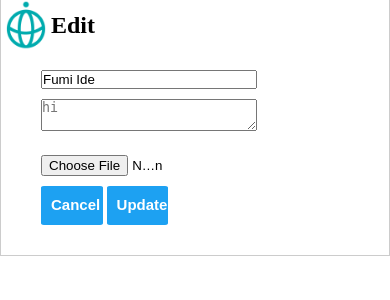
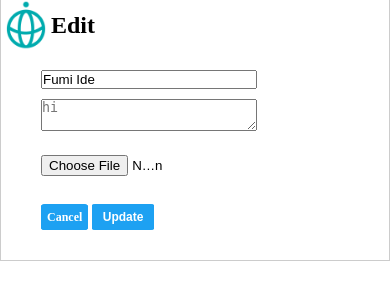
Before and after one commit to samsaddam/demo, a Django app: page /edit/11/ in a window 390 px wide. Shown: the top 300 px of the page. Run offline with Django 3.2, Linux system fonts and the light colour scheme; data comes from the database, SQL or seed files in the repository; both versions use the stored data as it was after the commit.

Commit message:
added changes

```diff
--- a/static/css/style.css
+++ b/static/css/style.css
@@ -44,6 +44,7 @@ body {
   border: 1px solid rgb(29, 161, 242);
   cursor: pointer;
   padding-bottom: 11px;
+  text-decoration: none;
 }
 
 #uploadfile {
@@ -114,3 +115,52 @@ body {
 .Image {
   height: 350px;
 }
+#fumi1 {
+  width: 20%;
+  background-color: rgb(29, 161, 242);
+  color: white;
+  font-size: 17px;
+  font-weight: bold;
+  border-radius: 10%;
+  border: 1px solid transparent;
+  padding: 8px;
+  border: 1px solid rgb(29, 161, 242);
+  cursor: pointer;
+  padding-bottom: 10px;
+  text-decoration: none;
+}
+@media screen and (max-width: 500px) {
+  .posts li .name_body .name {
+    font-size: 20px;
+  }
+  .posts li .logo img {
+    width: 60%;
+    padding-left: 0px;
+  }
+  /* .tt {
+    display: block;
+    justify-content: center;
+    padding-left: 10px;
+  } */
+  .Image {
+    height: 150px;
+  }
+
+  #fumi {
+    width: 20%;
+    font-size: 12px;
+    padding: 5px;
+  }
+  #fumi1 {
+    width: 20%;
+    font-size: 12px;
+    padding: 5px;
+  }
+  /* #btnn {
+    width: 15%;
+    font-size: 12px;
+    /* border: hidden; */
+  /* padding: 5px;
+    margin-left: 100px;
+  }  */
+}
--- a/templates/base.html
+++ b/templates/base.html
@@ -5,7 +5,8 @@
     <meta charset="UTF-8" />
     <meta http-equiv="X-UA-Compatible" content="IE=edge" />
     <meta name="viewport" content="width=device-width, initial-scale=1.0" />
-    <title>Django Forum</title>
+    <link rel="icon" href="/static/img/techis-logo.png" />
+    <title>TwitterClone</title>
     <link
       rel="stylesheet"
       type="text/css"
@@ -16,51 +17,3 @@
     {% block content %} {{ content }} {% endblock %}
   </body>
 </html>
-
-
-<!-- <!DOCTYPE html>
-{% load static %}
-<html lang="en">
-  <head>
-    <meta charset="UTF-8" />
-    <meta http-equiv="X-UA-Compatible" content="IE=edge" />
-    <meta name="viewport" content="width=device-width, initial-scale=1.0" />
-    <link
-    <title>Twitter Clone</title>
-    <link href="https://fonts.googleapis.com/icon?family=Material+Icons"
-      rel="stylesheet" />
-    <link rel="stylesheet" href="https://cdnjs.cloudflare.com/ajax/libs/font-awesome/6.0.0-beta2/css/all.min.css" integrity="sha512-YWzhKL2whUzgiheMoBFwW8CKV4qpHQAEuvilg9FAn5VJUDwKZZxkJNuGM4XkWuk94WCrrwslk8yWNGmY1EduTA==" crossorigin="anonymous" referrerpolicy="no-referrer" />
-    <link
-      rel="stylesheet"
-      type="text/css"
-      href="{%  static  'css/style.css'  %}"
-    />
-  </head>
-  <body>
-    <div class="sidebar">
-      <i class="fab fa-twitter"></i>
-      <div class="sidebaroption active">
-        <span class="material-icons"> home </span>
-        <h2>Home</h2>
-      <div class="sidebaroption active">
-        <span class="material-icons"> search </span>
-        <h2>Explore</h2>
-      </div>
-    </div>
-    <div class="feed">
-        <div class="feed_header">
-            <h2>Home</h2>
-        </div>
-        <div class="tweetBox">
-          <form>
-              <div class="tweetbox_input">
-                  <span class="material-icons">account_circle</span>
-                  <input type="text" placeholder="What's happening?" />
-              </div>
-              <button class="tweetBox_tweetButton">tweet</button>
-          </form>
-        </div>
-    </div> -->
-  <!-- </body>
-
-</html> -->
--- a/templates/edit.html
+++ b/templates/edit.html
@@ -21,13 +21,13 @@
       <textarea name="body" placeholder="{{posts.body}}" required></textarea>
       <br />
       <input id="uploadfile" type="file" name="image" />
+      <br />
       {% if posts.image.url %}
       <img class="Image" src="{{posts.image.url}}" />
-      <!-- style="width: 370px; height: 370px" -->
 
       {% endif %}
       <br />
-      <input id="fumi" type="submit" value="Cancel" />
+      <a href="{% url 'index' %}" id="fumi1">Cancel</a>
       <input id="fumi" type="submit" value="Update" />
     </form>
   </section>
```
Also changed, not shown: db.sqlite3.
